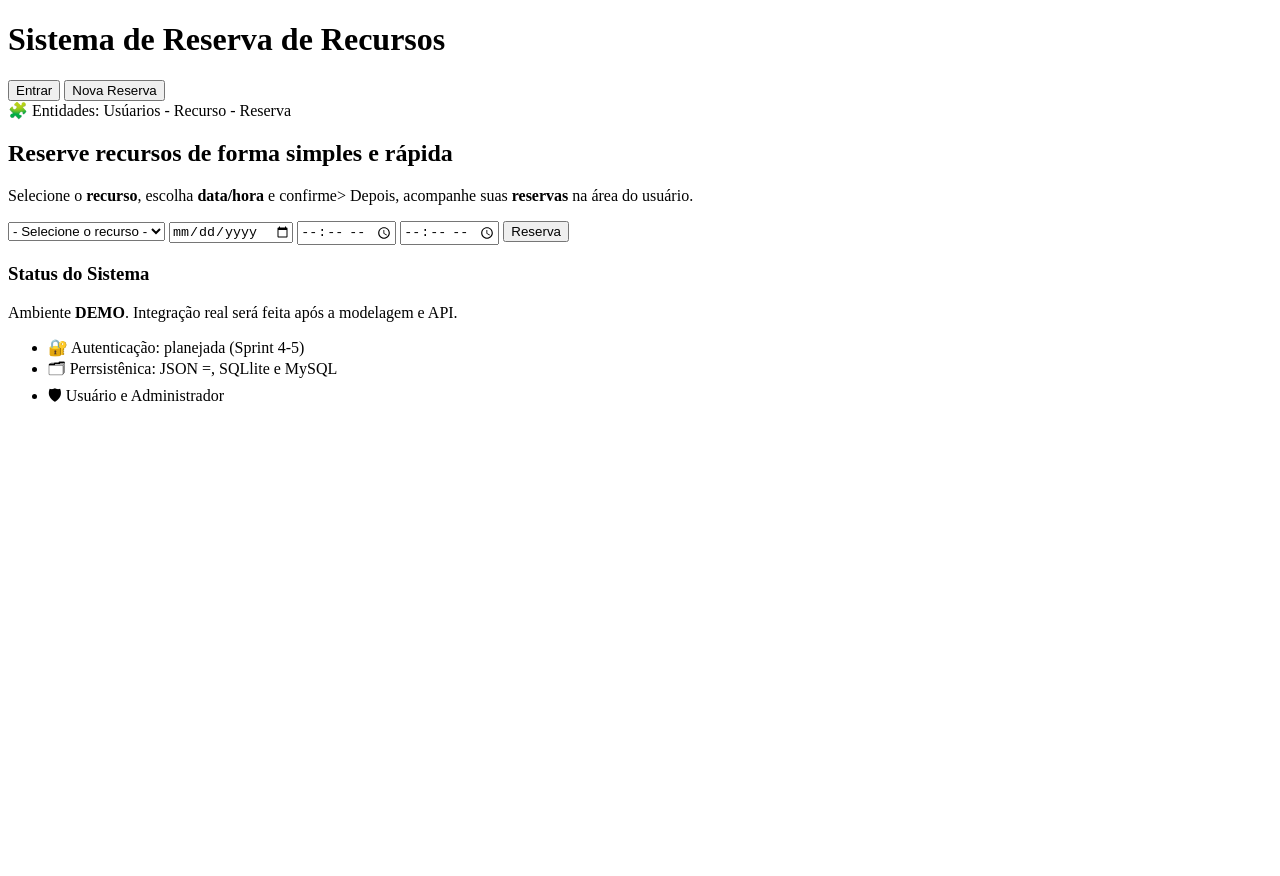
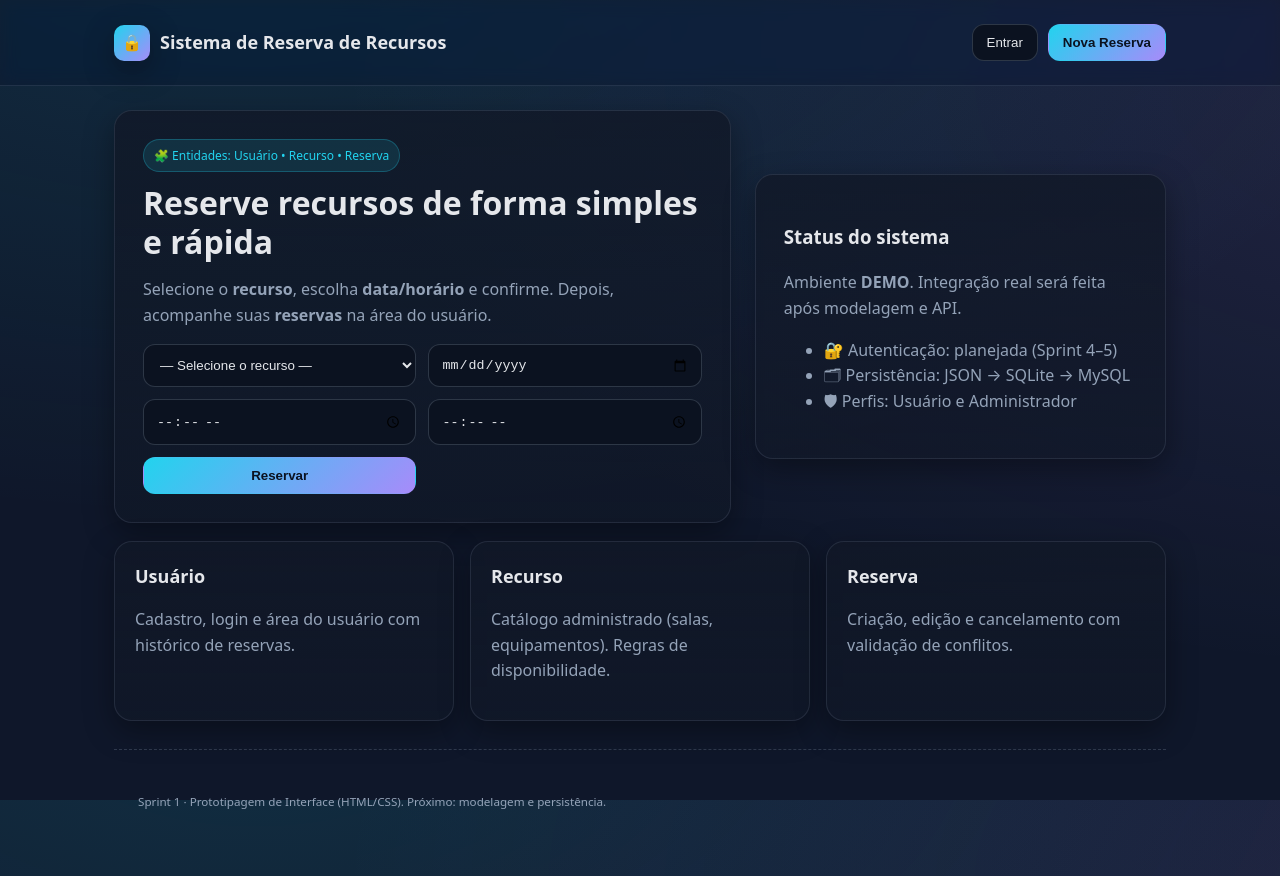
Before and after one commit to GabrielZattera/recursos_equipeALTTAB, a plain HTML site: page index.html in a window 1280 px wide. Before the commit the page ends 800 px from the top, so only its background shows below. Drawn offline with Linux system fonts and the light colour scheme.

Commit message:
adicionando style.css

```diff
--- a/index.html
+++ b/index.html
@@ -1,55 +1,98 @@
+<!-- =========================
+     index.html – Sprint 1
+     ========================= -->
 <!DOCTYPE html>
 <html lang="pt-br">
 <head>
   <meta charset="UTF-8">
   <meta name="viewport" content="width=device-width, initial-scale=1.0">
   <title>Sistema de Reserva de Recursos</title>
+  <link rel="stylesheet" href="style.css">
 </head>
 <body>
   <header>
-        <div class="conteiner navPrincipal">
+    <div class="container navPrincipal">
       <div class="marcaSistema">
-                <div class="logoSistema"<&#128274></div>
+        <div class="logoSistema">&#128274;</div>
         <h1>Sistema de Reserva de Recursos</h1>
       </div>
       <div class="acoesNav">
-            <button class="botao" onclick="abrirlogin()">Entrar</button>
+        <button class="botao" onclick="abrirLogin()">Entrar</button>
         <button class="botao botaoPrimario" onclick="rolarParaRapido()">Nova Reserva</button>
       </div>
     </div>
   </header>
 
-    <main class="conteiner">
+  <main class="container">
     <section class="secaoHero">
       <div class="cartaoHero">
-                <span class="selo">&#129513; Entidades: Usúarios - Recurso - Reserva</span>
+        <span class="selo">&#129513; Entidades: Usuário • Recurso • Reserva</span>
         <h2>Reserve recursos de forma simples e rápida</h2>
-                <p class="taextoMutado">Selecione o <strong>recurso</strong>, escolha <strong>data/hora</strong> e confirme> Depois, acompanhe suas <strong>reservas</strong> na área do usuário.</p>
-                <form action="" class="formRapido">
+        <p class="textoMutado">Selecione o <strong>recurso</strong>, escolha <strong>data/horário</strong> e confirme. Depois, acompanhe suas <strong>reservas</strong> na área do usuário.</p>
+        <form class="formRapido">
           <select>
-                        <option value="">- Selecione o recurso -</option>
+            <option value="">— Selecione o recurso —</option>
             <option>Laboratório 01</option>
             <option>Laboratório 02</option>
-                        <option>Projetor 4k</option>
+            <option>Projetor 4K</option>
             <option>Espaço de Reuniões</option>
           </select>
           <input class="entrada" type="date" placeholder="Data">
           <input class="entrada" type="time" placeholder="Início">
-                    <input class="entrada" type="Time" placeholder="Fim">
-                    <button class="botao botaoPrimario" type="submit">Reserva</button>
+          <input class="entrada" type="time" placeholder="Fim">
+          <button class="botao botaoPrimario" type="submit">Reservar</button>
         </form>
       </div>
       <div class="cartaoHero">
-                <h3>Status do Sistema</h3>
-                <p class="textoMutado">Ambiente <strong>DEMO</strong>. Integração real será feita após a modelagem e API.</p>
+        <h3>Status do sistema</h3>
+        <p class="textoMutado">Ambiente <strong>DEMO</strong>. Integração real será feita após modelagem e API.</p>
         <ul class="textoMutado">
-                    <li>&#128272; Autenticação: planejada (Sprint 4-5)</li>
-                    <li>&#128450; Perrsistênica: JSON =, SQLlite e MySQL</li>
-                    <li>&#128737; Usuário e Administrador</li>
+          <li>&#128272; Autenticação: planejada (Sprint 4–5)</li>
+          <li>&#128450; Persistência: JSON → SQLite → MySQL</li>
+          <li>&#128737; Perfis: Usuário e Administrador</li>
         </ul>
       </div>
     </section>
-        <section class="gradeEntidades"></section>
+
+    <section class="gradeEntidades">
+      <article class="cartao">
+        <h3>Usuário</h3>
+        <p class="textoMutado">Cadastro, login e área do usuário com histórico de reservas.</p>
+      </article>
+      <article class="cartao">
+        <h3>Recurso</h3>
+        <p class="textoMutado">Catálogo administrado (salas, equipamentos). Regras de disponibilidade.</p>
+      </article>
+      <article class="cartao">
+        <h3>Reserva</h3>
+        <p class="textoMutado">Criação, edição e cancelamento com validação de conflitos.</p>
+      </article>
+    </section>
+
+    <footer>
+      <div class="container">
+        <small class="textoMutado">Sprint 1 · Prototipagem de Interface (HTML/CSS). Próximo: modelagem e persistência.</small>
+      </div>
+    </footer>
   </main>
+
+  <dialog id="modalLogin">
+    <div class="conteudoModal">
+      <header>
+        <h3>Entrar</h3>
+        <p class="textoMutado">Protótipo visual. Implementação de autenticação nas próximas sprints.</p>
+      </header>
+      <form method="dialog">
+        <input class="entrada" type="email" placeholder="E-mail" required>
+        <input class="entrada" type="password" placeholder="Senha" required>
+        <div style="display:flex; gap:10px; justify-content:flex-end">
+          <button class="botao" value="cancelar">Cancelar</button>
+          <button class="botao botaoPrimario" value="entrar">Entrar</button>
+        </div>
+      </form>
+    </div>
+  </dialog>
+
+  <script src="script.js"></script>
 </body>
 </html>
--- /dev/null
+++ b/style.css
@@ -0,0 +1,227 @@
+:root{
+  --corFundo: #0f172a;     /* slate-900 */
+  --corPainel: #111827;    /* gray-900 */
+  --corSuave: #94a3b8;     /* slate-400 */
+  --corTexto: #e5e7eb;     /* gray-200 */
+  --corMarca: #22d3ee;     /* cyan-400 */
+  --corRealce: #a78bfa;    /* violet-400 */
+  --corOk: #34d399;        /* green-400 */
+  --sombra: 0 10px 30px rgba(0,0,0,.35);
+  --raio: 18px;
+}
+
+*{
+  box-sizing: border-box;
+ }
+
+html, body{
+  height: 100%;
+}
+
+body{
+  margin:0;
+  font-family: system-ui, -apple-system, Segoe UI, Roboto, Ubuntu, Cantarell, Noto Sans, Helvetica, Arial, "Apple Color Emoji","Segoe UI Emoji";
+  background:
+    radial-gradient(1200px 600px at 20% -10%, rgba(34,211,238,.12), transparent),
+    radial-gradient(1200px 600px at 120% 10%, rgba(167,139,250,.12), transparent),
+    var(--corFundo);
+  color: var(--corTexto);
+  line-height: 1.6;
+}
+
+a{
+  color: inherit;
+  text-decoration: none;
+}
+
+.container{
+  max-width: 1100px;
+  margin-inline: auto;
+  padding: 24px;
+}
+
+/* ====== topo / navegação ====== */
+header{
+  position: sticky;
+  top:0;
+  backdrop-filter: saturate(140%) blur(8px);
+  background: rgba(15,23,42,.45);
+  border-bottom: 1px solid rgba(148,163,184,.15);
+  z-index: 10;
+}
+
+.navPrincipal{
+  display:flex;
+  align-items:center;
+  justify-content:space-between;
+  gap:16px;
+}
+
+.marcaSistema{
+  display:flex;
+  align-items:center;
+  gap:10px;
+}
+
+.logoSistema{
+  width:36px;
+  height:36px;
+  border-radius:10px;
+  display:grid;
+  place-items:center;
+  background: linear-gradient(135deg, var(--corMarca), var(--corRealce));
+  box-shadow: var(--sombra);
+}
+
+.marcaSistema h1{
+  font-size:18px;
+  margin:0;
+}
+
+.acoesNav{
+  display:flex;
+  gap:10px;
+}
+
+/* ====== botões ====== */
+.botao{
+  padding:10px 14px;
+  border-radius:12px;
+  border:1px solid rgba(148,163,184,.25);
+  background:#0b1220;
+  color:var(--corTexto);
+  cursor:pointer;
+}
+
+.botao:hover{
+  filter: brightness(1.05);
+}
+
+.botaoPrimario{
+  border-color: transparent;
+  background: linear-gradient(135deg, var(--corMarca), var(--corRealce));
+  color:#0b1220;
+  font-weight:700;
+}
+
+/* ====== seção destaque/hero ====== */
+main{ padding-block: 28px; }
+
+.secaoHero{
+  display:grid;
+  grid-template-columns: 1.2fr .8fr;
+  align-items:center;
+  gap:24px;
+}
+
+.cartaoHero{
+  background: linear-gradient(180deg, rgba(17,24,39,.8), rgba(17,24,39,.6));
+  border:1px solid rgba(148,163,184,.15);
+  border-radius: var(--raio);
+  padding: 28px;
+  box-shadow: var(--sombra);
+}
+
+.secaoHero h2{
+  font-size:32px;
+  line-height:1.2;
+  margin:0 0 10px;
+}
+
+.selo{
+  display:inline-flex;
+  align-items:center;
+  gap:8px;
+  padding:6px 10px;
+  border-radius:999px;
+  background: rgba(34,211,238,.12);
+  border:1px solid rgba(34,211,238,.25);
+  color: var(--corMarca);
+  font-size:12px;
+  margin-bottom:12px;
+}
+
+.textoMutado{
+  color: var(--corSuave);
+}
+
+/* formulário rápido */
+.formRapido{
+  display:grid;
+  grid-template-columns: repeat(2, minmax(0,1fr));
+  gap:12px;
+}
+
+.entrada, select{
+  width:100%;
+  padding:12px 12px;
+  border-radius:12px;
+  background:#0b1220;
+  border:1px solid rgba(148,163,184,.25);
+  color:var(--corTexto);
+}
+
+.entrada:focus, select:focus{
+  outline:2px solid var(--corMarca);
+  border-color: transparent;
+}
+
+.campoInvalido{
+  outline:2px solid #ef4444 !important;   /* vermelho */
+  border-color: transparent !important;
+}
+
+/* ====== cards das entidades ====== */
+.gradeEntidades{
+  display:grid;
+  grid-template-columns: repeat(3, minmax(0,1fr));
+  gap:16px;
+  margin-top:18px;
+}
+
+.cartao{
+  background: linear-gradient(180deg, rgba(17,24,39,.8), rgba(17,24,39,.6));
+  border:1px solid rgba(148,163,184,.15);
+  border-radius: var(--raio);
+  padding:20px;
+  box-shadow: var(--sombra);
+}
+
+.cartao h3{
+  margin:0 0 8px;
+  font-size:18px;
+}
+
+/* ====== rodapé ====== */
+footer{
+  margin-top:28px;
+  padding:16px 0;
+  border-top:1px dashed rgba(148,163,184,.25);
+  color:var(--corSuave);
+  font-size:14px;
+}
+
+/* ====== modal ====== */
+dialog{
+  border:none;
+  border-radius:16px;
+  padding:0;
+  width:min(92vw, 420px);
+  background:#0b1220;
+  color:var(--corTexto);
+  box-shadow: var(--sombra);
+}
+
+.conteudoModal{
+  padding: 20px;
+}
+
+/* ====== responsividade ====== */
+@media (max-width: 900px){
+  .secaoHero{
+    grid-template-columns: 1fr;
+  }
+  .gradeEntidades{
+    grid-template-columns: 1fr;
+  }
+}
```
Lines whose indentation alone changed are shown as unchanged.
